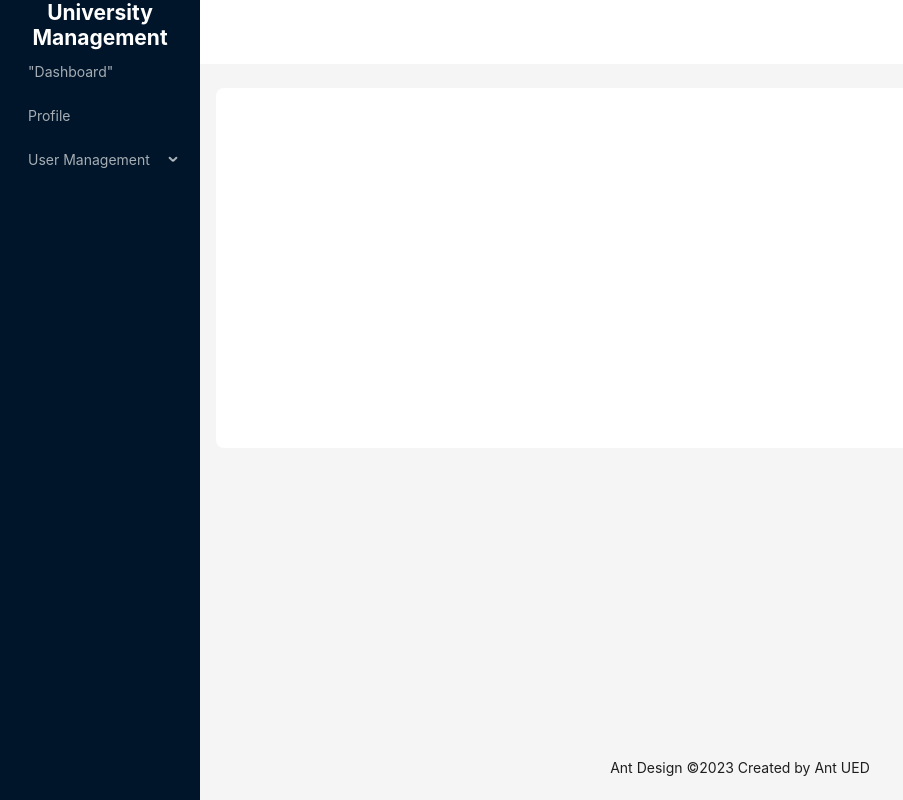
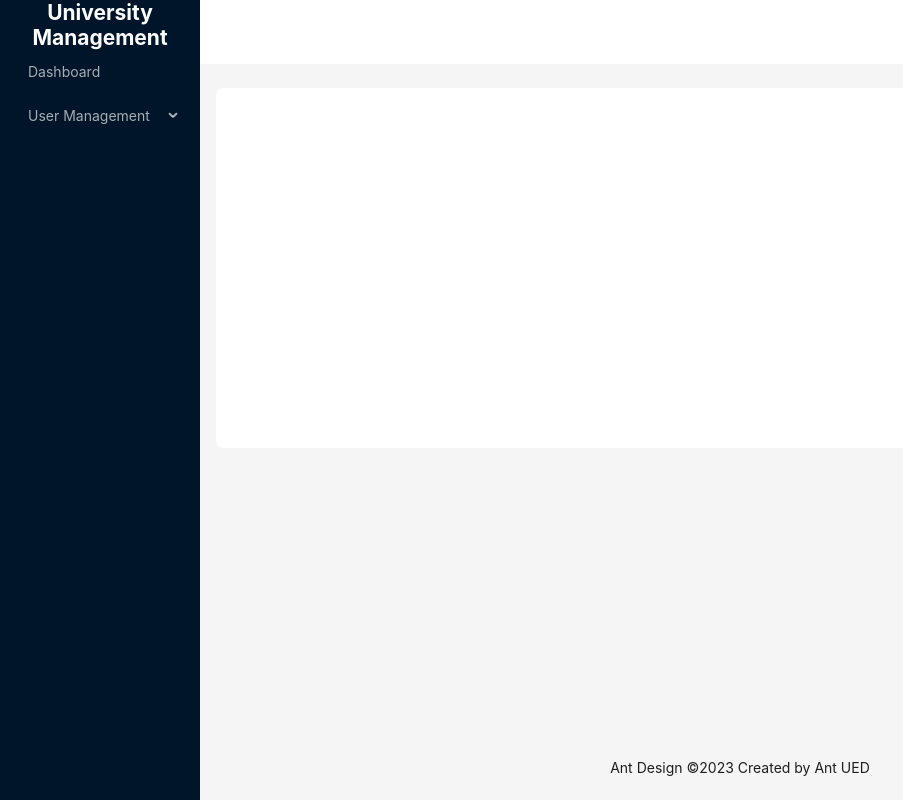
Before and after one commit to mayinuddin-munna/university-management-client, a React (Vite) app: page / in a window 1280 px wide. Shown: the whole page, without its empty margins (0-903 px from the left). Built offline with nearby package versions, Linux system fonts and the light colour scheme.

Commit message:
route organized

```diff
--- a/src/components/layout/MainLayout.tsx
+++ b/src/components/layout/MainLayout.tsx
@@ -1,37 +1,9 @@
-import React from "react";
-import { Layout, Menu, MenuProps, theme } from "antd";
-import { NavLink, Outlet } from "react-router-dom";
+import React  from "react";
+import { Layout, Menu, theme } from "antd";
+import {  Outlet } from "react-router-dom";
+import { adminSidebarItems } from "../../routes/admin.routes";
 
 const { Header, Content, Footer, Sider } = Layout;
-
-const items: MenuProps["items"] = [
-  {
-    key: "dashboard",
-    label: <NavLink to="/admin/dashboard">"Dashboard"</NavLink>,
-  },
-  {
-    key: "profile",
-    label: "Profile",
-  },
-  {
-    key: "user-management",
-    label: "User Management",
-    children: [
-      {
-        key: "create-student",
-        label: <NavLink to="create-student">Create Student</NavLink>,
-      },
-      {
-        key: "create-faculty",
-        label: <NavLink to="create-admin">Create Faculty</NavLink>,
-      },
-      {
-        key: "create-admin",
-        label: <NavLink to="create-admin">Create Admin</NavLink>,
-      },
-    ],
-  },
-];
 
 const MainLayout: React.FC = () => {
   const {
@@ -57,7 +29,7 @@
           theme="dark"
           mode="inline"
           defaultSelectedKeys={["4"]}
-          items={items}
+          items={adminSidebarItems}
         />
       </Sider>
       <Layout>
--- a/src/pages/admin/CreateAdmin.tsx
+++ b/src/pages/admin/CreateAdmin.tsx
@@ -1,7 +1,7 @@
 const CreateAdmin = () => {
   return (
     <div>
-      <h1>Create Admin.</h1>
+      <h1>Create Admin</h1>
     </div>
   );
 };
--- a/src/pages/admin/CreateFaculty.tsx
+++ b/src/pages/admin/CreateFaculty.tsx
@@ -2,7 +2,7 @@
 const CreateFaculty = () => {
     return (
         <div>
-
+            <h1>Create Faculty</h1>
         </div>
     );
 };
--- a/src/pages/admin/CreateStudent.tsx
+++ b/src/pages/admin/CreateStudent.tsx
@@ -2,7 +2,7 @@
 const CreateStudent = () => {
   return (
     <div>
-      <p>Create Student</p>
+      <h1>Create Student</h1>
     </div>
   );
 };
--- a/src/routes/admin.routes.tsx
+++ b/src/routes/admin.routes.tsx
@@ -1,15 +1,22 @@
 import { ReactNode } from "react";
+import { NavLink } from "react-router-dom";
 import AdminDashboard from "../pages/admin/AdminDashboard";
+import CreateStudent from "../pages/admin/CreateStudent";
+import CreateFaculty from "../pages/admin/CreateFaculty";
 import CreateAdmin from "../pages/admin/CreateAdmin";
-import CreateFaculty from "../pages/admin/CreateFaculty";
-import CreateStudent from "../pages/admin/CreateStudent";
 
 type TRoute = {
   path: string;
   element: ReactNode;
 };
 
-const adminPath = [
+type TSidebarItem = {
+  key: string;
+  label: ReactNode;
+  children?: TSidebarItem[];
+};
+
+const adminPaths = [
   {
     name: "Dashboard",
     path: "dashboard",
@@ -37,7 +44,31 @@
   },
 ];
 
-const adminRoutes = adminPath.reduce((acc: TRoute[], item) => {
+export const adminSidebarItems = adminPaths.reduce(
+  (acc: TSidebarItem[], item) => {
+    if (item.path && item.name) {
+      acc.push({
+        key: item.name,
+        label: <NavLink to={`/admin/${item.path}`}>{item.name}</NavLink>,
+      });
+    }
+    if (item.children) {
+      acc.push({
+        key: item.name,
+        label: item.name,
+        children: item.children.map((child) => ({
+          key: child.name,
+          label: <NavLink to={`/admin/${child.path}`}>{child.name}</NavLink>,
+        })),
+      });
+    }
+
+    return acc;
+  },
+  []
+);
+
+export const adminRoutes = adminPaths.reduce((acc: TRoute[], item) => {
   if (item.path && item.element) {
     acc.push({
       path: item.path,
@@ -55,24 +86,3 @@
 
   return acc;
 }, []);
-
-// const adminPath = [
-//   {
-//     path: "dashboard",
-//     element: <AdminDashboard />,
-//   },
-//   {
-//     path: "create-student",
-//     element: <CreateStudent />,
-//   },
-//   {
-//     path: "create-faculty",
-//     element: <CreateFaculty />,
-//   },
-//   {
-//     path: "create-admin",
-//     element: <CreateAdmin />,
-//   },
-// ];
-
-export default adminRoutes;
--- a/src/routes/routes.tsx
+++ b/src/routes/routes.tsx
@@ -1,7 +1,7 @@
 import { createBrowserRouter } from "react-router-dom";
 import App from "../App";
 import Login from "../pages/Login";
-import adminRoutes from "./admin.routes";
+import { adminRoutes } from "./admin.routes";
 
 const router = createBrowserRouter([
   {
@@ -10,7 +10,7 @@
     errorElement: <>Error</>,
   },
   {
-    path: "/student",
+    path: "/admin",
     element: <App />,
     children: adminRoutes,
   },
```
